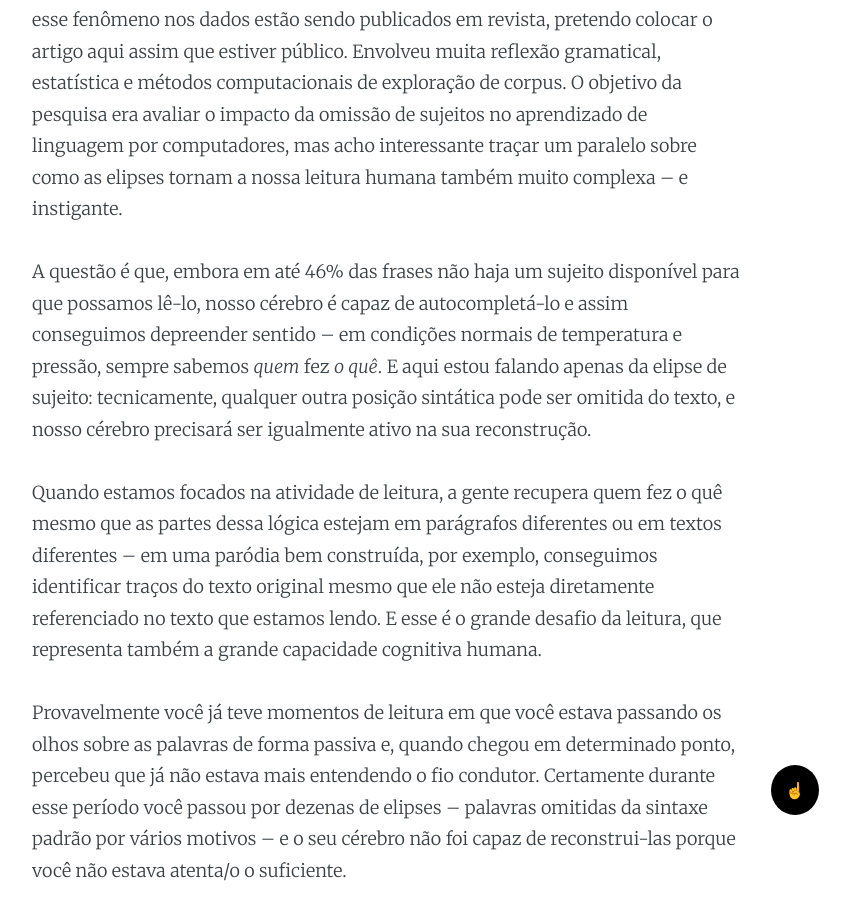
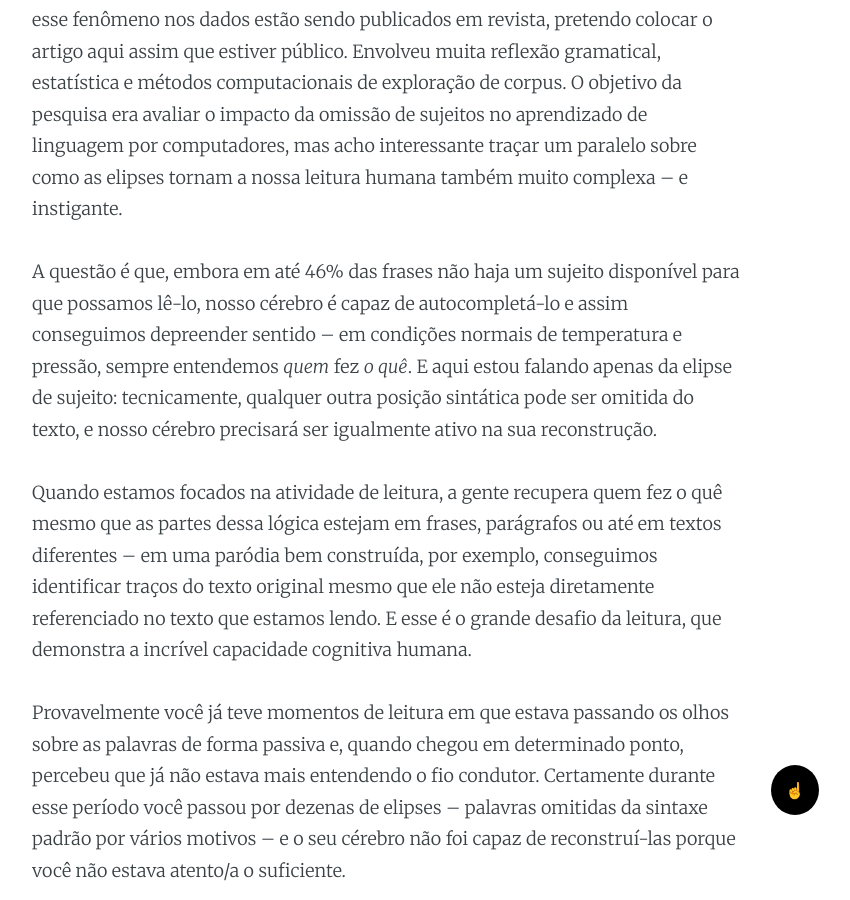
Before and after one commit to alvelvis/alvelvis.github.io, a Jekyll site: the page built from _posts/2020-12-17-sujeito-oculto.md, in a window 1280 px wide and 900 px high, scrolled down 1469 px. Shown: the whole window, without its empty margins (253-1103 px from the left). Built offline with Jekyll 4.4.1, drawn with Linux system fonts in a browser that asks for light colours; some of the changed text lies outside the part shown.

Commit message:
new post

```diff
--- a/_includes/share.html
+++ b/_includes/share.html
@@ -1,6 +1,6 @@
 <section class="share">
     <h4>{% if page.lang and page.lang != 'pt' %}Share{% else %}Compartilhe{% endif %}</h4>
-    <a class="icon-twitter" href="http://twitter.com/share?text={{page.title}}&amp;url={{site.domain_name}}{{ page.url }}"
+    <a class="icon-twitter" href="http://twitter.com/share?text={{page.title | replace: '%', '%25' }}&amp;url={{site.domain_name}}{{ page.url }}"
         onclick="window.open(this.href, 'twitter-share', 'width=550,height=235');return false;">
         <span class="hidden">Twitter</span>
     </a>
--- a/_posts/2020-12-17-sujeito-oculto.md
+++ b/_posts/2020-12-17-sujeito-oculto.md
@@ -7,18 +7,18 @@
 cover: https://images.theconversation.com/files/282674/original/file-20190704-51292-t04p4c.jpg?ixlib=rb-1.1.0&q=45&auto=format&w=1200&h=675.0&fit=crop
 ---
 
-Ler não é tão fácil ou intuitivo quanto pode parecer. Durante os anos de licenciatura aprendi que qualquer atividade de ensino de língua portuguesa deve trabalhar a leitura -- uma leitura atenta, consciente. A gente acaba decorando alguns milhares de palavras, consegue identificar uma mesmo antes de o olho terminar de passar sobre ela, mas isso não é ler -- o nosso cérebro é capaz de muito mais, desde que não estejamos lendo "de qualquer jeito".
+Ler não é tão fácil ou intuitivo quanto pode parecer. Durante os anos de licenciatura aprendi que qualquer atividade de ensino de língua portuguesa deve trabalhar a leitura -- uma leitura atenta, consciente. A gente acaba decorando alguns milhares de palavras e consegue identificar uma mesmo antes de o olho terminar de passar sobre ela, mas isso não é ler -- o nosso cérebro é capaz de muito mais, desde que não estejamos lendo "de qualquer jeito".
 
-Na graduação estive empenhado durante algum tempo em uma pesquisa muito interessante sobre a ausência de sujeito em frases em língua portuguesa e cheguei a alguns números estarrecedores. A pesquisa utiliza *corpus* como fonte de dados -- a partir da análise deles, verifiquei que 24% das frases em um conjunto de textos de jornal, 41% das frases em um conjunto de textos literários e 46% das frases de textos enciclopédicos não têm sujeito.
+Estive empenhado durante algum tempo em uma pesquisa muito interessante sobre a ausência de sujeito em frases em língua portuguesa e cheguei a alguns números estarrecedores. A pesquisa utiliza *corpus* como fonte de dados -- a partir da análise deles, verifiquei que 24% das frases em um conjunto de textos de jornal, 41% das frases em um conjunto de textos literários e 46% das frases de textos enciclopédicos não têm sujeito.
 
 Quando digo que não há sujeito, estou dizendo isso mesmo: a ação do verbo é realizada por algo ou alguém que não está na frase. O sujeito está ausente seja porque o autor não quer explicitá-lo -- deixando-o subentendido por motivos político-discursivos -- ou por motivos estilísticos, como na literatura, onde a elipse pode ter razão simplesmente estética.
 
 Todos os dados relativos a como definimos *omissão de sujeito* e como encontramos esse fenômeno nos dados estão sendo publicados em revista, pretendo colocar o artigo aqui assim que estiver público. Envolveu muita reflexão gramatical, estatística e métodos computacionais de exploração de corpus. O objetivo da pesquisa era avaliar o impacto da omissão de sujeitos no aprendizado de linguagem por computadores, mas acho interessante traçar um paralelo sobre como as elipses tornam a nossa leitura humana também muito complexa -- e instigante.
 
-A questão é que, embora em até 46% das frases não haja um sujeito disponível para que possamos lê-lo, nosso cérebro é capaz de autocompletá-lo e assim conseguimos depreender sentido -- em condições normais de temperatura e pressão, sempre sabemos *quem* fez *o quê*. E aqui estou falando apenas da elipse de sujeito: tecnicamente, qualquer outra posição sintática pode ser omitida do texto, e nosso cérebro precisará ser igualmente ativo na sua reconstrução.
+A questão é que, embora em até 46% das frases não haja um sujeito disponível para que possamos lê-lo, nosso cérebro é capaz de autocompletá-lo e assim conseguimos depreender sentido -- em condições normais de temperatura e pressão, sempre entendemos *quem* fez *o quê*. E aqui estou falando apenas da elipse de sujeito: tecnicamente, qualquer outra posição sintática pode ser omitida do texto, e nosso cérebro precisará ser igualmente ativo na sua reconstrução.
 
-Quando estamos focados na atividade de leitura, a gente recupera quem fez o quê mesmo que as partes dessa lógica estejam em parágrafos diferentes ou em textos diferentes -- em uma paródia bem construída, por exemplo, conseguimos identificar traços do texto original mesmo que ele não esteja diretamente referenciado no texto que estamos lendo. E esse é o grande desafio da leitura, que representa também a grande capacidade cognitiva humana.
+Quando estamos focados na atividade de leitura, a gente recupera quem fez o quê mesmo que as partes dessa lógica estejam em frases, parágrafos ou até em textos diferentes -- em uma paródia bem construída, por exemplo, conseguimos identificar traços do texto original mesmo que ele não esteja diretamente referenciado no texto que estamos lendo. E esse é o grande desafio da leitura, que demonstra a incrível capacidade cognitiva humana.
 
-Provavelmente você já teve momentos de leitura em que você estava passando os olhos sobre as palavras de forma passiva e, quando chegou em determinado ponto, percebeu que já não estava mais entendendo o fio condutor. Certamente durante esse período você passou por dezenas de elipses -- palavras omitidas da sintaxe padrão por vários motivos -- e o seu cérebro não foi capaz de reconstrui-las porque você não estava atenta/o o suficiente.
+Provavelmente você já teve momentos de leitura em que estava passando os olhos sobre as palavras de forma passiva e, quando chegou em determinado ponto, percebeu que já não estava mais entendendo o fio condutor. Certamente durante esse período você passou por dezenas de elipses -- palavras omitidas da sintaxe padrão por vários motivos -- e o seu cérebro não foi capaz de reconstruí-las porque você não estava atento/a o suficiente.
 
 Ensinar crianças (ou pessoas em geral) a ler é ensinar a fazer essas relações -- entender que a leitura não é um processo passivo de decodificar as letras e as palavras, mas, antes, de conectar os pontos que estão presentes no texto e aqueles que também não estão.
```
Also changed, not shown: assets/images/profile3.jpg.
